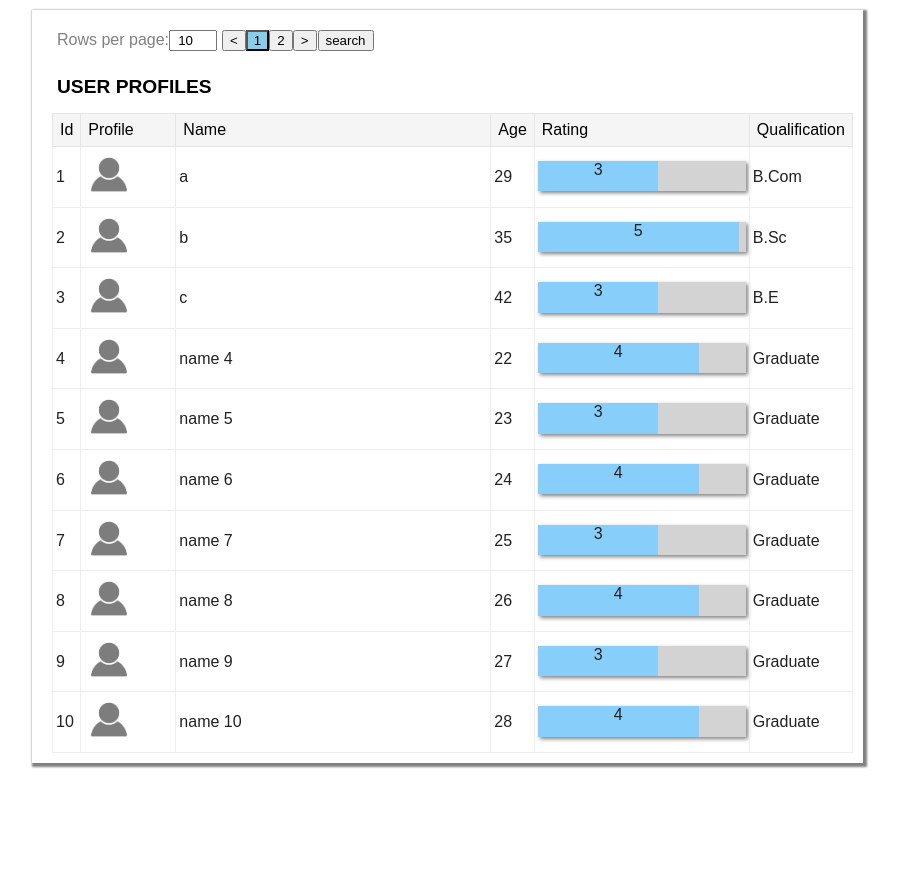
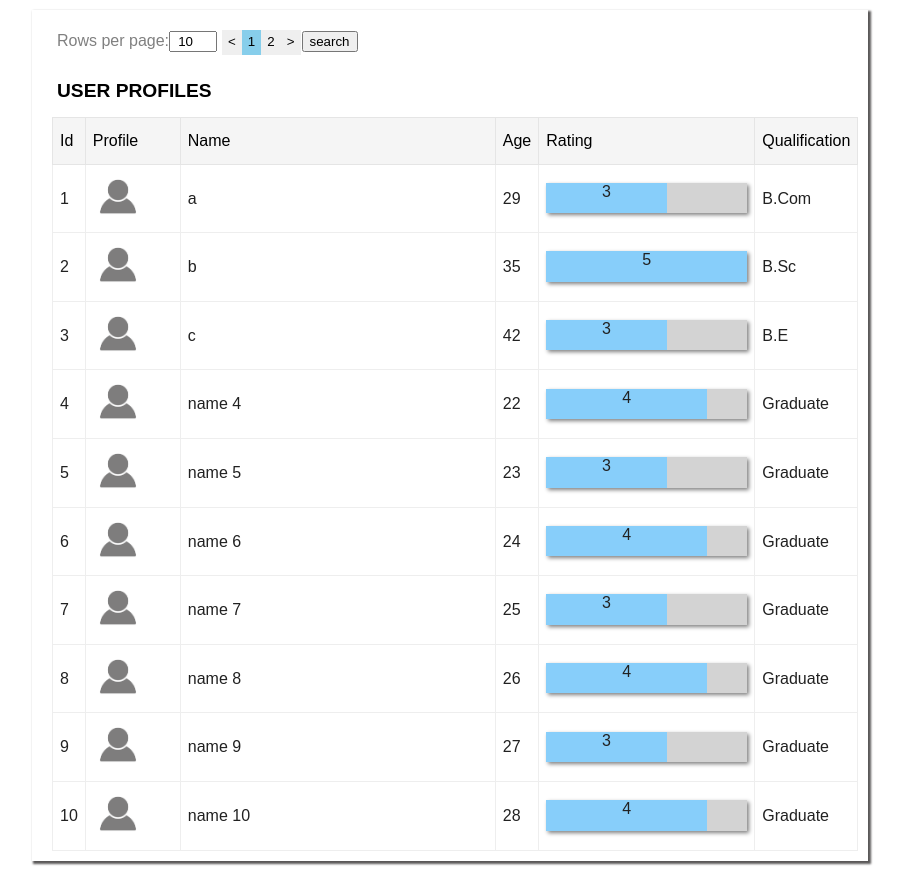
Before and after one commit to rajeshpillai/react-datatable, a React (Create React App) app: page / in a window 1280 px wide. Shown: the whole page, without its empty margins (0-904 px from the left). Before the commit the page ends 800 px from the top, so only its background shows below. Built offline with nearby package versions, Linux system fonts and the light colour scheme.

Commit message:
CSS updates

```diff
--- a/src/components/DataTable/datatable.css
+++ b/src/components/DataTable/datatable.css
@@ -9,7 +9,7 @@
 
 .data-table {
   padding:10px;
-  box-shadow: 2px 2px 2px 2px grey;
+  box-shadow: 2px 2px 2px 1px rgb(90, 88, 88);
 }
 
 .data-inner-table {
@@ -23,6 +23,7 @@
   border: 1px solid #e5e5e5;
   text-align: left;
   font-weight: normal;
+  line-height: 2em;
 }
 
 .data-table td {
@@ -30,7 +31,7 @@
   line-height: 1.1em;
   color: #212121;
   vertical-align: middle;
-  padding: 3px;
+  padding: 7px;
 }
 
 .col-resizer {
--- a/src/components/DataTable/pagination.css
+++ b/src/components/DataTable/pagination.css
@@ -10,6 +10,10 @@
   color: black;
 }
 
+.pagination-btn {
+  border: 0;
+  line-height: 1.7em;
+}
 .pagination-btn.next, .pagination-btn.prev {
   color: black;
 }
```
